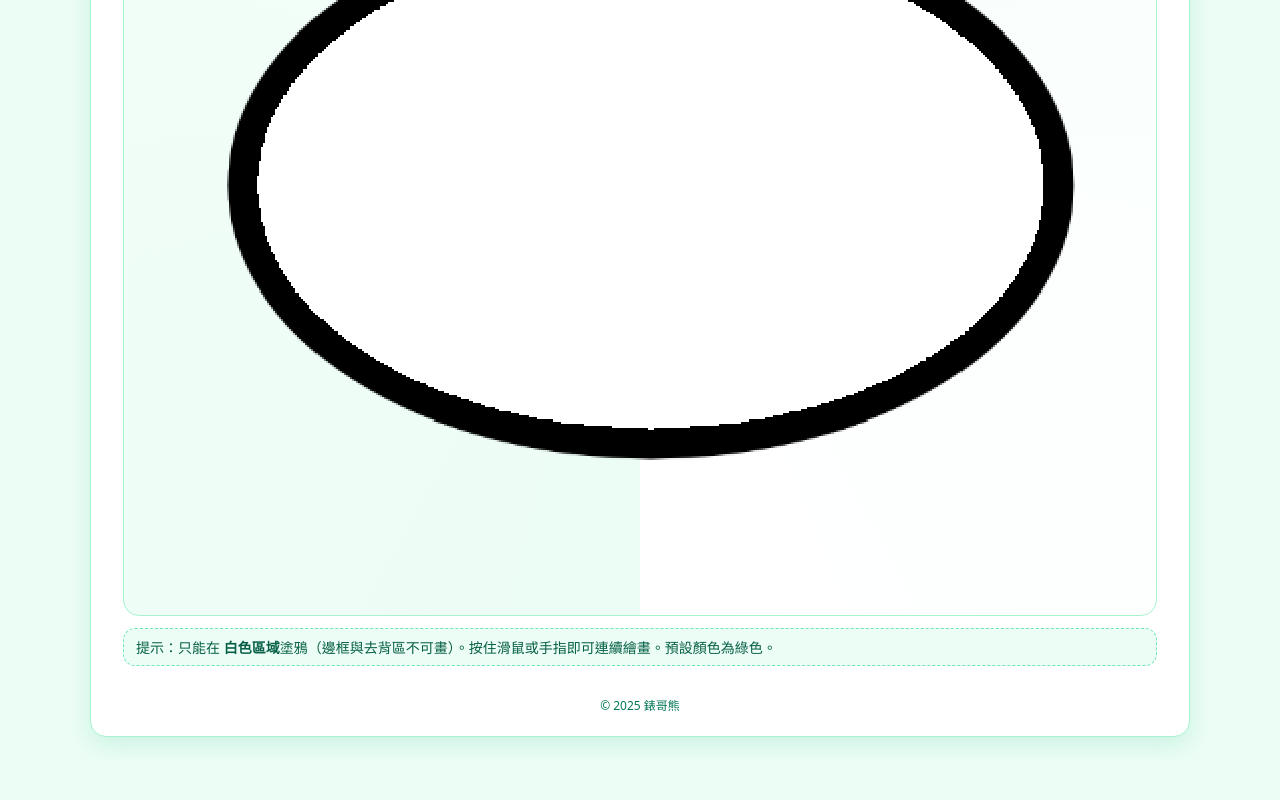
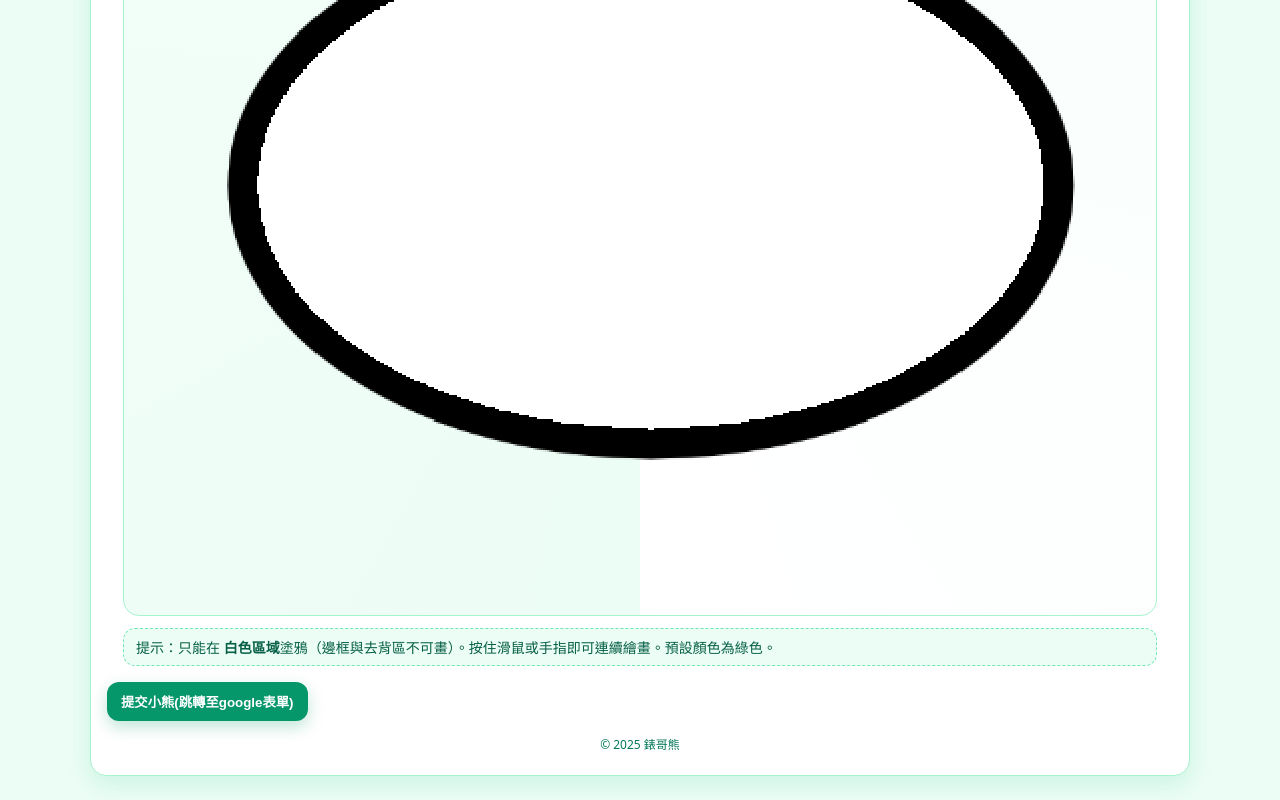
Before and after one commit to biaogexiong/makebear, a plain HTML site: page index.html in a window 1280 px wide. Shown: the part 620-1420 px from the top of the page. Before the commit the page ends 1381 px from the top, so only its background shows below. Drawn offline with Linux system fonts and the light colour scheme.

Commit message:
Update index.html

```diff
--- a/index.html
+++ b/index.html
@@ -69,6 +69,7 @@
 
       <div class="hint">提示：只能在 <strong>白色區域</strong>塗鴉（邊框與去背區不可畫）。按住滑鼠或手指即可連續繪畫。預設顏色為綠色。</div>
     </div>
+      <a href="https://forms.gle/xm14ecDM9hLSLV7Q6"><button>提交小熊(跳轉至google表單)</button></a>
 
     <footer>© 2025 錶哥熊</footer>
   </div>
```
